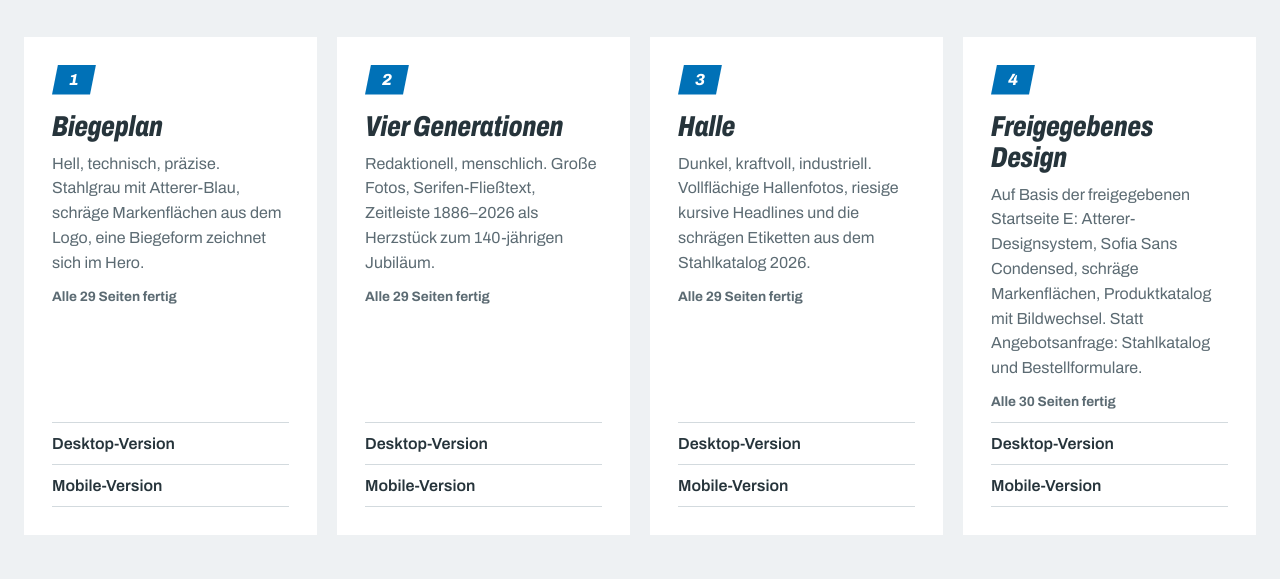
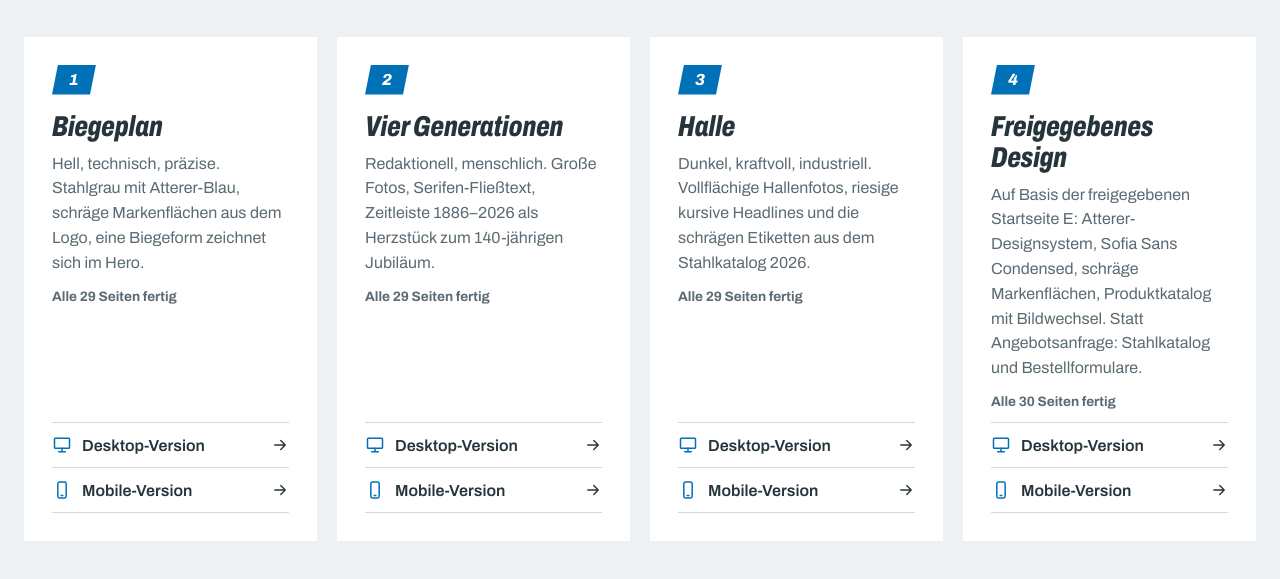
Before and after one commit to oleksandrslisarenko/atterer-redesign, a plain HTML site: page index.html in a window 1280 px wide. Shown: the part 163-742 px from the top of the page. Drawn offline with Linux system fonts and the light colour scheme.

Commit message:
Разводная: иконки у ссылок
Co-Authored-By: Claude Opus 5.5 <noreply@anthropic.com>
Claude-Session: https://claude.ai/code/session_01V6UcRo81L2D9B6HLuTuqCe

```diff
--- a/index.html
+++ b/index.html
@@ -16,11 +16,12 @@ p.l{color:#5C6B73;max-width:60ch;margin:0 0 40px}
 .c h2{margin:6px 0 0;font-weight:800;font-style:italic;font-stretch:72%;font-size:1.8rem}
 .c p{margin:0;color:#5C6B73;line-height:1.55}
 .c ul{list-style:none;padding:0;margin:auto 0 0;border-top:1px solid #D3DADE}
-.c li a{display:flex;justify-content:space-between;padding:12px 0;border-bottom:1px solid #D3DADE;text-decoration:none;font-weight:600;color:#26343B}
+.c li a{display:flex;align-items:center;gap:10px;justify-content:flex-start;padding:12px 0;border-bottom:1px solid #D3DADE;text-decoration:none;font-weight:600;color:#26343B}
 .c li a:hover{color:#0071B7}
 .st{font-size:.85rem;font-weight:700;color:#2E7D4F}.st.wip{color:#B26A00}
 .go{display:grid;grid-template-columns:1fr 1fr;gap:8px;margin-top:auto;padding-top:16px}.go a{display:flex;justify-content:center;align-items:center;min-height:48px;font-weight:800;font-style:italic;font-stretch:76%;font-size:1.1rem;text-decoration:none;clip-path:polygon(7px 0,100% 0,calc(100% - 7px) 100%,0 100%)}.go a:first-child{background:#0071B7;color:#fff}.go a:last-child{background:#26343B;color:#fff}.go a:hover{filter:brightness(1.12)}
 @media(max-width:1100px){.g{grid-template-columns:1fr 1fr}}@media(max-width:640px){.g{grid-template-columns:1fr}}
+.c li a span{flex:1}.c li svg{fill:none;stroke:currentColor;stroke-width:1.8;stroke-linecap:round;stroke-linejoin:round}.c li .i{width:20px;height:20px;color:#0071B7}.c li .a{width:18px;height:18px;transition:transform .2s}.c li a:hover .a{transform:translateX(4px)}
 </style>
 </head>
 <body><div class="w">
@@ -28,11 +29,11 @@ p.l{color:#5C6B73;max-width:60ch;margin:0 0 40px}
 <p class="l">Klickbare Prototypen mit allen Seiten des Auftritts. Desktop-Version direkt im Browser, Mobil-Version im Telefonrahmen mit Seitenauswahl.</p>
 <div class="g">
   <section class="c"><span class="n">1</span><h2>Biegeplan</h2><p>Hell, technisch, präzise. Stahlgrau mit Atterer-Blau, schräge Markenflächen aus dem Logo, eine Biegeform zeichnet sich im Hero.</p>
-    <p class="st">Alle 29 Seiten fertig</p><ul><li><a href="v1/index.html">Desktop-Version</a></li><li><a href="mobile.html?v=v1">Mobile-Version</a></li></ul></section>
+    <p class="st">Alle 29 Seiten fertig</p><ul><li><a href="v1/index.html"><svg class="i" viewBox="0 0 24 24" aria-hidden="true"><rect x="3" y="4" width="18" height="12" rx="1"/><path d="M8 20h8M12 16v4"/></svg><span>Desktop-Version</span><svg class="a" viewBox="0 0 24 24" aria-hidden="true"><path d="M5 12h14M13 6l6 6-6 6"/></svg></a></li><li><a href="mobile.html?v=v1"><svg class="i" viewBox="0 0 24 24" aria-hidden="true"><rect x="7" y="2.5" width="10" height="19" rx="2"/><path d="M11 18.5h2"/></svg><span>Mobile-Version</span><svg class="a" viewBox="0 0 24 24" aria-hidden="true"><path d="M5 12h14M13 6l6 6-6 6"/></svg></a></li></ul></section>
   <section class="c"><span class="n">2</span><h2>Vier Generationen</h2><p>Redaktionell, menschlich. Große Fotos, Serifen-Fließtext, Zeitleiste 1886–2026 als Herzstück zum 140-jährigen Jubiläum.</p>
-    <p class="st">Alle 29 Seiten fertig</p><ul><li><a href="v2/index.html">Desktop-Version</a></li><li><a href="mobile.html?v=v2">Mobile-Version</a></li></ul></section>
+    <p class="st">Alle 29 Seiten fertig</p><ul><li><a href="v2/index.html"><svg class="i" viewBox="0 0 24 24" aria-hidden="true"><rect x="3" y="4" width="18" height="12" rx="1"/><path d="M8 20h8M12 16v4"/></svg><span>Desktop-Version</span><svg class="a" viewBox="0 0 24 24" aria-hidden="true"><path d="M5 12h14M13 6l6 6-6 6"/></svg></a></li><li><a href="mobile.html?v=v2"><svg class="i" viewBox="0 0 24 24" aria-hidden="true"><rect x="7" y="2.5" width="10" height="19" rx="2"/><path d="M11 18.5h2"/></svg><span>Mobile-Version</span><svg class="a" viewBox="0 0 24 24" aria-hidden="true"><path d="M5 12h14M13 6l6 6-6 6"/></svg></a></li></ul></section>
   <section class="c"><span class="n">3</span><h2>Halle</h2><p>Dunkel, kraftvoll, industriell. Vollflächige Hallenfotos, riesige kursive Headlines und die schrägen Etiketten aus dem Stahlkatalog 2026.</p>
-    <p class="st">Alle 29 Seiten fertig</p><ul><li><a href="v3/index.html">Desktop-Version</a></li><li><a href="mobile.html?v=v3">Mobile-Version</a></li></ul></section>
+    <p class="st">Alle 29 Seiten fertig</p><ul><li><a href="v3/index.html"><svg class="i" viewBox="0 0 24 24" aria-hidden="true"><rect x="3" y="4" width="18" height="12" rx="1"/><path d="M8 20h8M12 16v4"/></svg><span>Desktop-Version</span><svg class="a" viewBox="0 0 24 24" aria-hidden="true"><path d="M5 12h14M13 6l6 6-6 6"/></svg></a></li><li><a href="mobile.html?v=v3"><svg class="i" viewBox="0 0 24 24" aria-hidden="true"><rect x="7" y="2.5" width="10" height="19" rx="2"/><path d="M11 18.5h2"/></svg><span>Mobile-Version</span><svg class="a" viewBox="0 0 24 24" aria-hidden="true"><path d="M5 12h14M13 6l6 6-6 6"/></svg></a></li></ul></section>
   <section class="c"><span class="n">4</span><h2>Freigegebenes Design</h2><p>Auf Basis der freigegebenen Startseite E: Atterer-Designsystem, Sofia Sans Condensed, schräge Markenflächen, Produktkatalog mit Bildwechsel. Statt Angebotsanfrage: Stahlkatalog und Bestellformulare.</p>
-    <p class="st">Alle 30 Seiten fertig</p><ul><li><a href="v4/index.html">Desktop-Version</a></li><li><a href="mobile.html?v=v4">Mobile-Version</a></li></ul></section>
+    <p class="st">Alle 30 Seiten fertig</p><ul><li><a href="v4/index.html"><svg class="i" viewBox="0 0 24 24" aria-hidden="true"><rect x="3" y="4" width="18" height="12" rx="1"/><path d="M8 20h8M12 16v4"/></svg><span>Desktop-Version</span><svg class="a" viewBox="0 0 24 24" aria-hidden="true"><path d="M5 12h14M13 6l6 6-6 6"/></svg></a></li><li><a href="mobile.html?v=v4"><svg class="i" viewBox="0 0 24 24" aria-hidden="true"><rect x="7" y="2.5" width="10" height="19" rx="2"/><path d="M11 18.5h2"/></svg><span>Mobile-Version</span><svg class="a" viewBox="0 0 24 24" aria-hidden="true"><path d="M5 12h14M13 6l6 6-6 6"/></svg></a></li></ul></section>
 </div></div></body></html>
```
